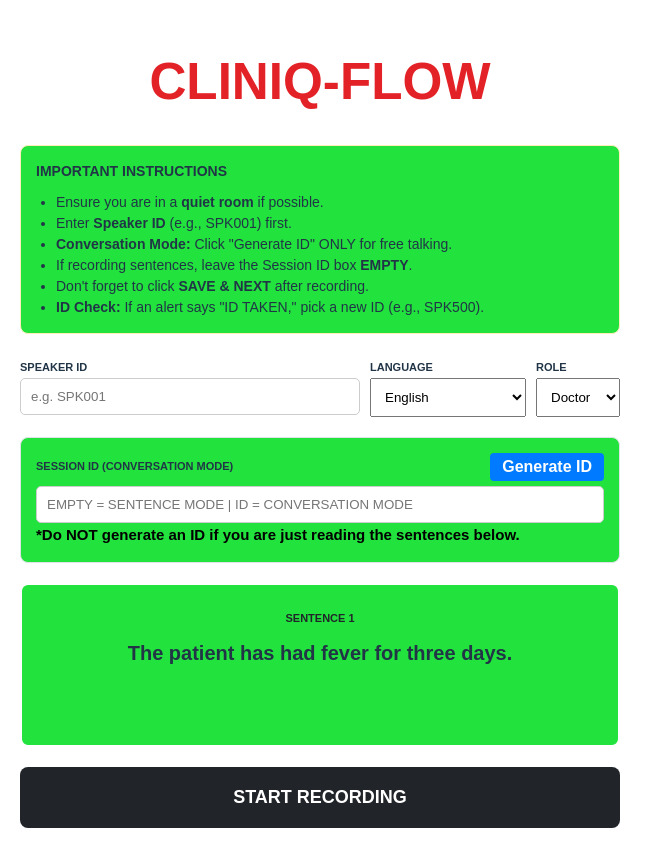
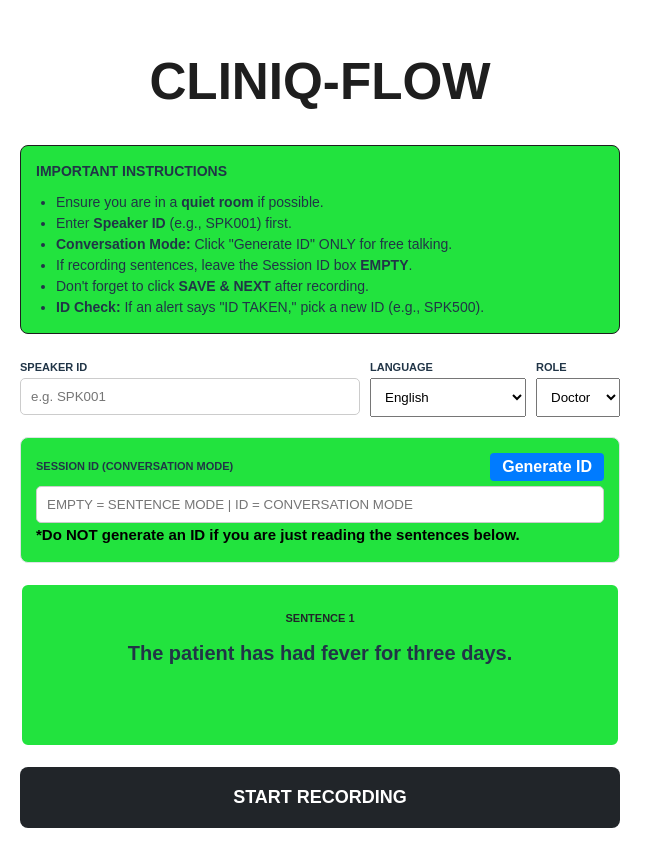
Before and after one commit to alfamado/cliniq-flow, a React (Vite) app in the folder cliniq-asr-recorder/: page / in a window 1280 px wide. Shown: the whole page, without its empty margins (0-663 px from the left). Built offline with nearby package versions, Linux system fonts and the light colour scheme.

Commit message:
coloured

```diff
--- a/cliniq-asr-recorder/src/App.jsx
+++ b/cliniq-asr-recorder/src/App.jsx
@@ -2690,10 +2690,10 @@
 
   return (
     <div style={{ padding: "20px", maxWidth: "600px", margin: "auto", fontFamily: "sans-serif" }}>
-      <h1 style={{ textAlign: "center", color: "#E32227" }}>CLINIQ-FLOW</h1>
+      <h1 style={{ textAlign: "center", color: "#1E1E1E" }}>CLINIQ-FLOW</h1>
 
       {/* INSTRUCTIONS */}
-      <div style={{ backgroundColor: "#22E33E", border: "1px solid #ffeeba", padding: "15px", borderRadius: "8px", marginBottom: "20px", fontSize: "14px" }}>
+      <div style={{ backgroundColor: "#22E33E", border: "1px solid #1E1E1E", padding: "15px", borderRadius: "8px", marginBottom: "20px", fontSize: "14px" }}>
         <h4 style={{ margin: "0 0 10px 0" }}>IMPORTANT INSTRUCTIONS</h4>
         <ul style={{ margin: 0, paddingLeft: "20px" }}>
           <li>Ensure you are in a <strong>quiet room</strong> if possible.</li>
```
